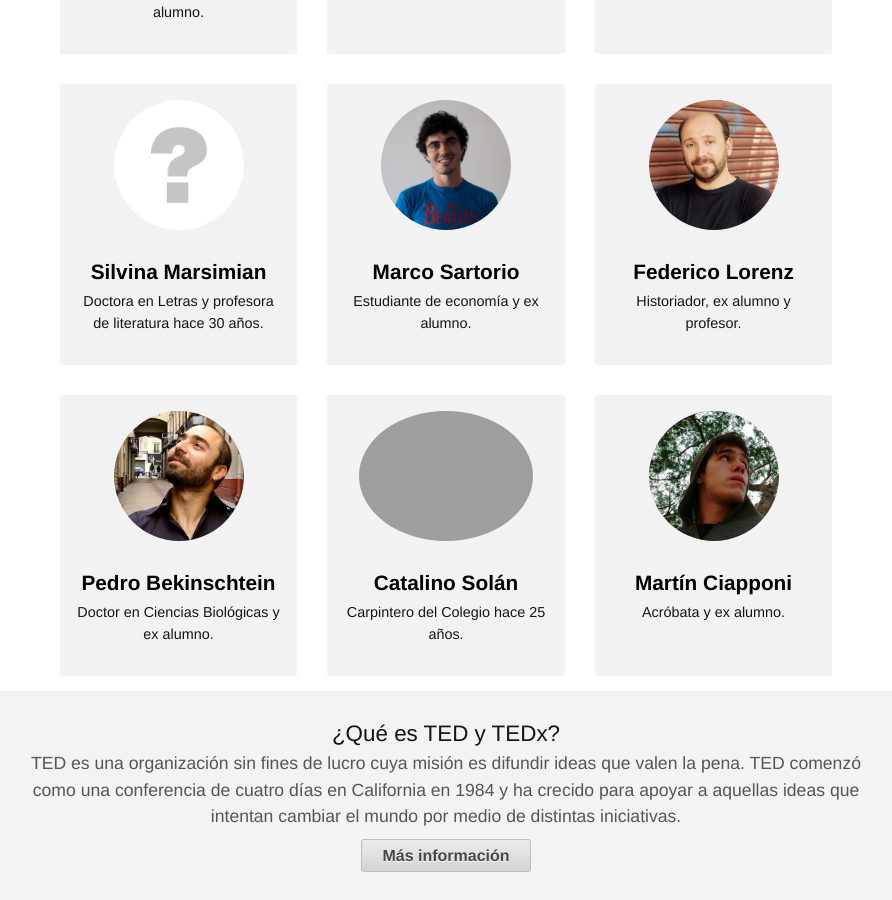
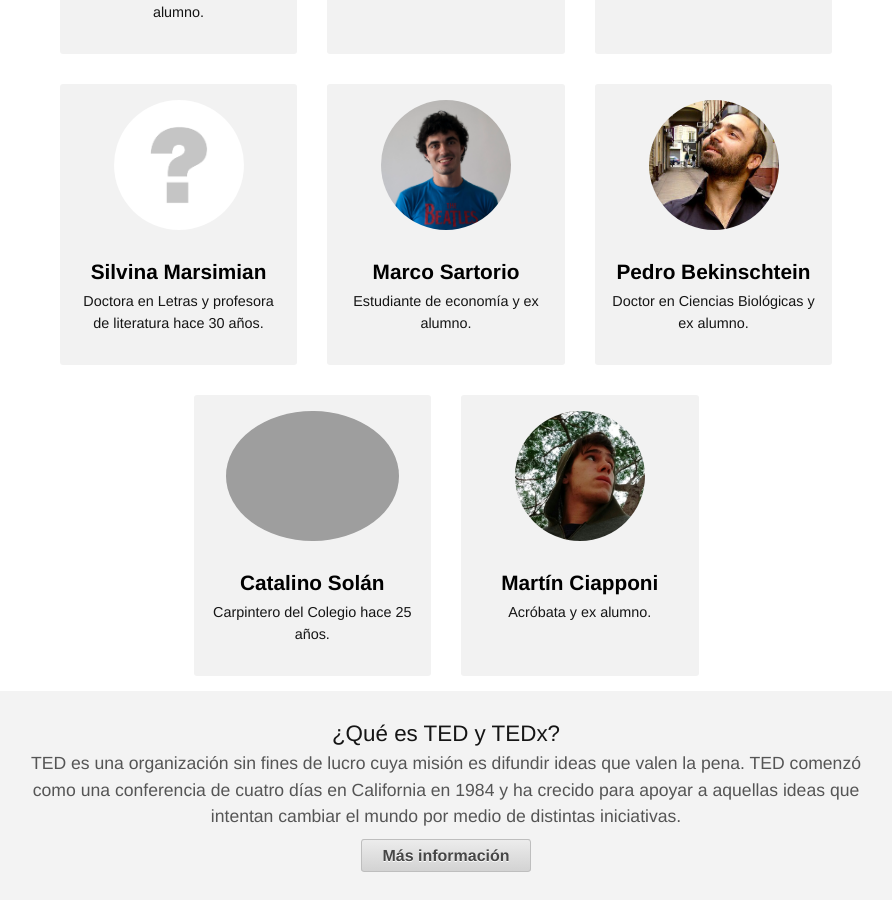
Before and after one commit to TEDxCNBA/pagina, a Jekyll site: the page built from evento.html, in a window 1280 px wide and 900 px high, scrolled down 870 px. Shown: the whole window, without its empty margins (194-1086 px from the left). Built offline with Jekyll 4.4.1, drawn with Linux system fonts in a browser that asks for light colours.

Commit message:
Sacamos a Lorenz

```diff
--- a/_data/speakers.yml
+++ b/_data/speakers.yml
@@ -18,10 +18,6 @@
   perfil: Estudiante de economía y ex alumno.
   foto: /marco.jpg
 
-- nombre: Federico Lorenz
-  perfil: Historiador, ex alumno y profesor.
-  foto: /lorenz.jpg
-
 - nombre: Pedro Bekinschtein
   perfil: Doctor en Ciencias Biológicas y ex alumno.
   foto: /bek.jpg
```
